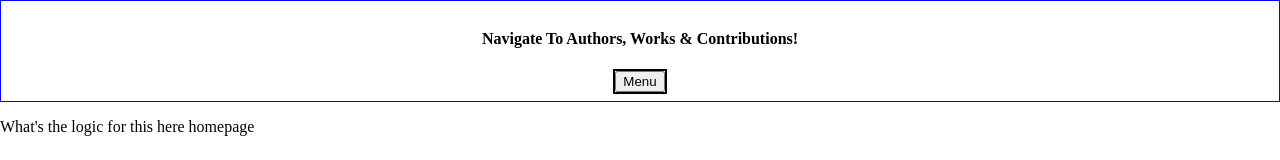
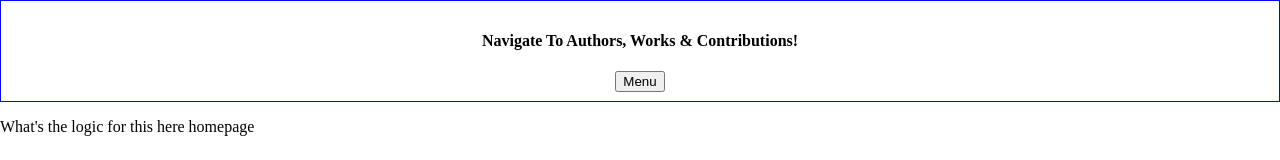
Before and after one commit to mmaustin/community-novel, a React (Create React App) app in the folder cn-client/: page / in a window 1280 px wide. Shown: the top 160 px of the page. Built offline with nearby package versions, Linux system fonts and the light colour scheme; no server answers.

Commit message:
removed color change of menu button when clicked

```diff
--- a/cn-client/src/index.css
+++ b/cn-client/src/index.css
@@ -17,7 +17,7 @@ body {
 
   /*The container <div> - needed to position the dropdown content */
   .dropdown {
-    border: 2px solid black;
+    /*border: 2px solid black;*/
     position: relative;
     display: inline-block;
   }
@@ -48,5 +48,5 @@ body {
   /* Show the dropdown menu on hover */
   .dropdown:hover .dropdown-content {display: block;}
 
-  /* Change the background color of the dropdown button when the dropdown content is shown */
-  .dropdown:hover .dropbtn {background-color: #0e23df;}
+  /* Change the background color of the dropdown button when the dropdown content is shown
+  .dropdown:hover .dropbtn {background-color: #0e23df;} */
```
